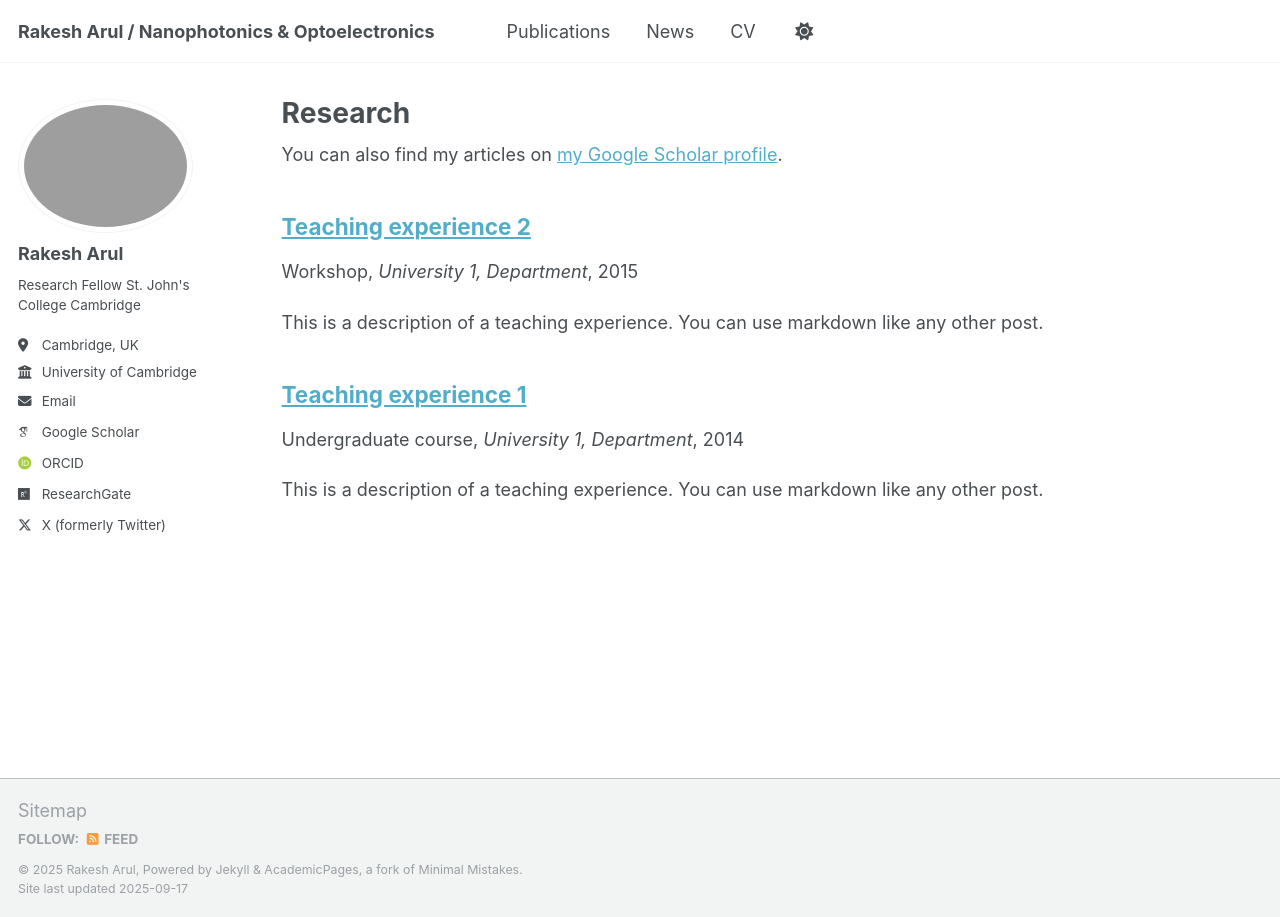
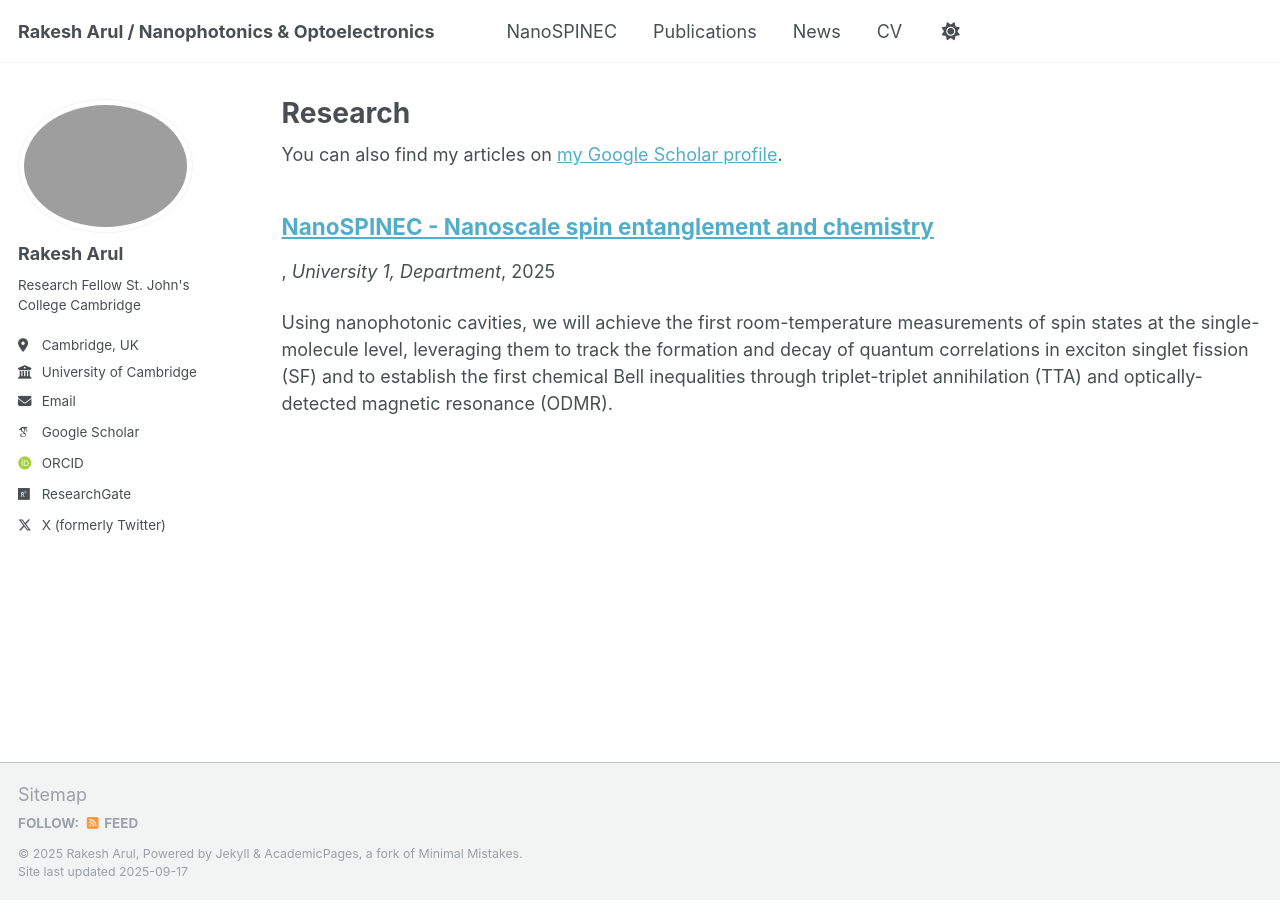
Before and after one commit to photonicsarul/photonicsarul.github.io, a Jekyll site: the page built from _pages/teaching.html, in a window 1280 px wide. Built offline with Jekyll 4.4.1, drawn with Linux system fonts in a browser that asks for light colours; some web fonts are replaced; a script that is not in the unit is left out.

Commit message:
modified

```diff
--- a/_data/navigation.yml
+++ b/_data/navigation.yml
@@ -9,8 +9,8 @@
 
 main:
 
-  #- title: "Research"
-  #  url: /teaching/
+  - title: "NanoSPINEC"
+    url: /teaching/
 
   - title: "Publications"
     url: /publications/
--- a/_teaching/2014-spring-teaching-1.md
+++ /dev/null
@@ -1,20 +0,0 @@
----
-title: "Teaching experience 1"
-collection: teaching
-type: "Undergraduate course"
-permalink: /teaching/2014-spring-teaching-1
-venue: "University 1, Department"
-date: 2014-01-01
-location: "City, Country"
----
-
-This is a description of a teaching experience. You can use markdown like any other post.
-
-Heading 1
-======
-
-Heading 2
-======
-
-Heading 3
-======
--- a/_teaching/2015-spring-teaching-2.md
+++ /dev/null
@@ -1,20 +0,0 @@
----
-title: "Teaching experience 2"
-collection: teaching
-type: "Workshop"
-permalink: /teaching/2015-spring-teaching-1
-venue: "University 1, Department"
-date: 2015-01-01
-location: "City, Country"
----
-
-This is a description of a teaching experience. You can use markdown like any other post.
-
-Heading 1
-======
-
-Heading 2
-======
-
-Heading 3
-======
--- /dev/null
+++ b/_teaching/NanoSPINEC.md
@@ -0,0 +1,22 @@
+---
+title: "NanoSPINEC - Nanoscale spin entanglement and chemistry"
+collection: research
+permalink: /research/NanoSPINEC
+venue: "University 1, Department"
+date: 2025-09-17
+---
+
+Using nanophotonic cavities, we will achieve the first room-temperature measurements of spin states at the
+single-molecule level, leveraging them to track the formation and decay of quantum correlations in exciton
+singlet fission (SF) and to establish the first chemical Bell inequalities through triplet-triplet annihilation (TTA)
+and optically-detected magnetic resonance (ODMR).
+
+This proposal leverages our recent advances in nanophotonics to control and probe quantum spin states at room temperature and the single-molecule
+level. We aim to demonstrate the first room-temperature ODMR of single organic molecules in
+nanocavities and use photoluminescence statistics to study entanglement in SF and TTA. Our approach
+also provides a concrete route towards a Bell inequalities test in molecular systems, using TTA & ODMR.
+If we succeed, our work will provide the first violation of such inequalities in a chemical system, a crucial
+milestone in establishing molecular qubits as viable QIS platforms. Beyond QIS, our project is timely
+and transformative as it advances scalable, self-assembled single-molecule ODMR, enabling new
+sensing methods and insights into molecular spin dynamics with broad implications for spectroscopy
+and optoelectronics
```
